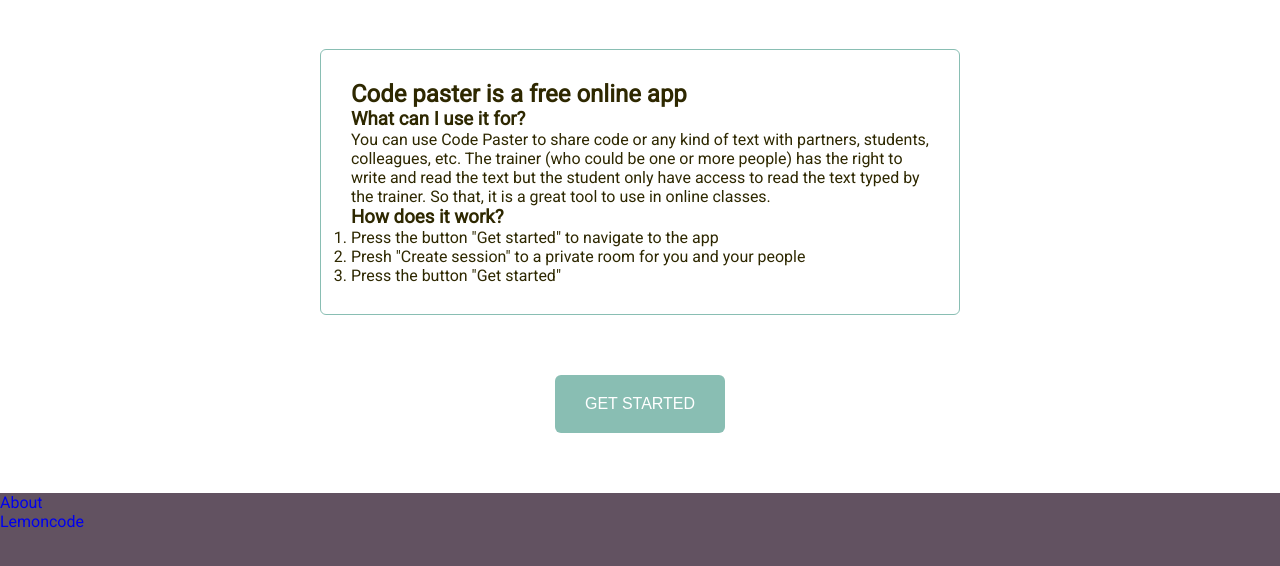
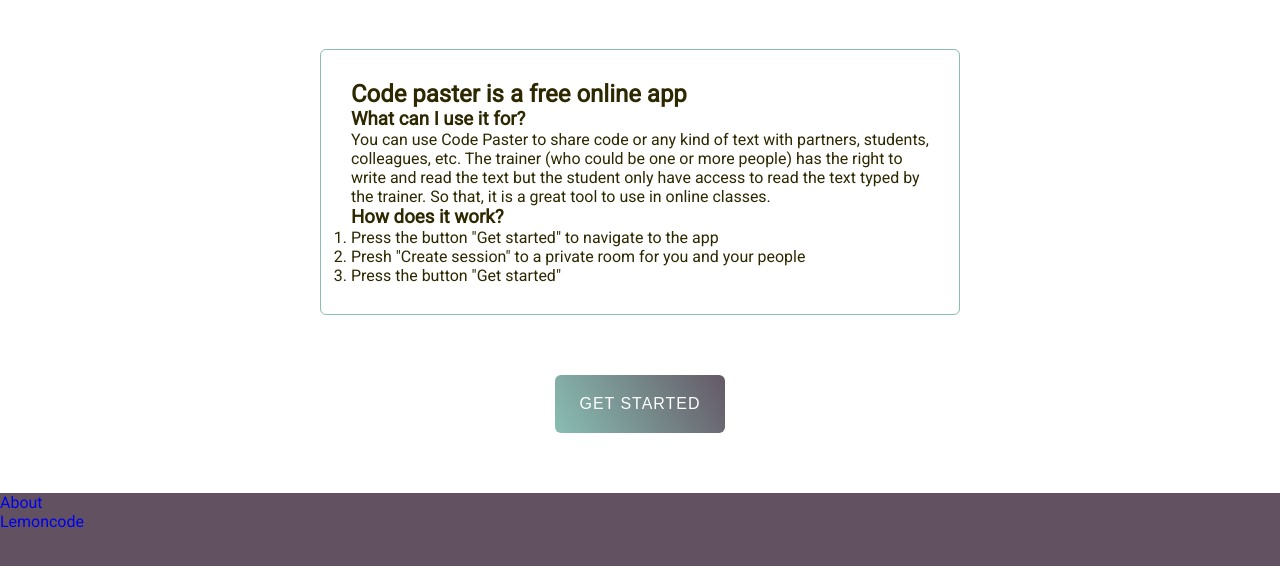
Before and after one commit to mavv-coder/code-paster-static, a plain HTML site: page index.html in a window 1280 px wide. Shown: the part 200-766 px from the top of the page. Drawn offline with Linux system fonts and the light colour scheme.

Commit message:
btn styles added

```diff
--- a/styles.css
+++ b/styles.css
@@ -114,13 +114,30 @@
 }
 
 .btn {
-  padding: 2rem 3rem;
+  padding: 2rem 2.5rem;
   text-transform: uppercase;
   font-size: 1.6rem;
   color: var(--color-light);
-  background-color: var(--color-secondary-main);
+  letter-spacing: 1px;
+  background-image: linear-gradient(
+    60deg,
+    var(--color-secondary-main),
+    var(--color-primary-main) 40%
+  );
+  background-size: 300% auto;
   border-radius: 0.6rem;
   border: none;
+  transition: all 0.2s ease-in-out;
+}
+
+.btn:hover {
+  cursor: pointer;
+  background-image: linear-gradient(
+    60deg,
+    var(--color-primary-main),
+    var(--color-secondary-main) 60%
+  );
+  background-size: 200% auto;
 }
 
 /* - - - footer - - - */
```
